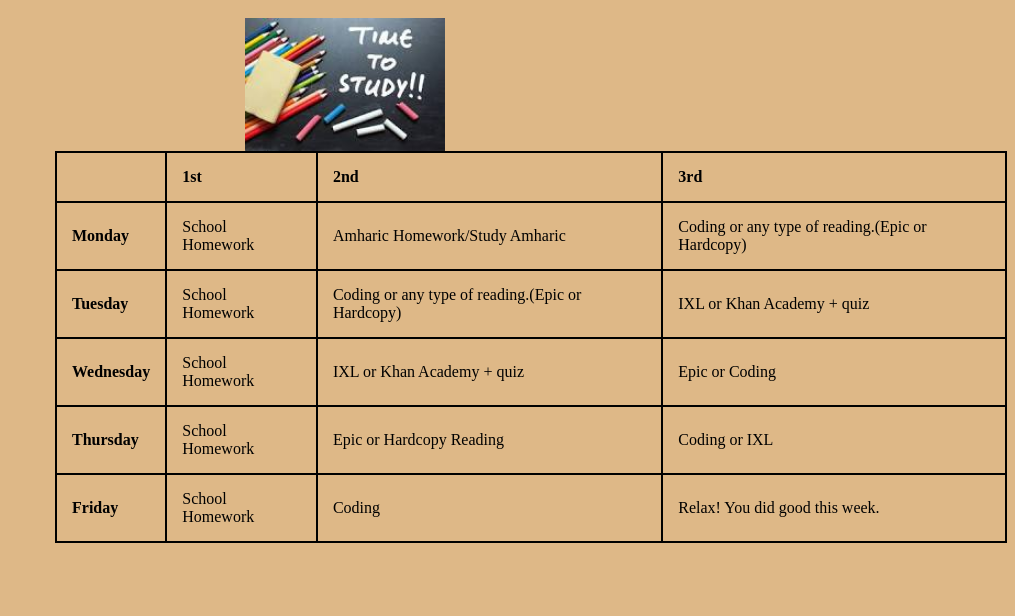
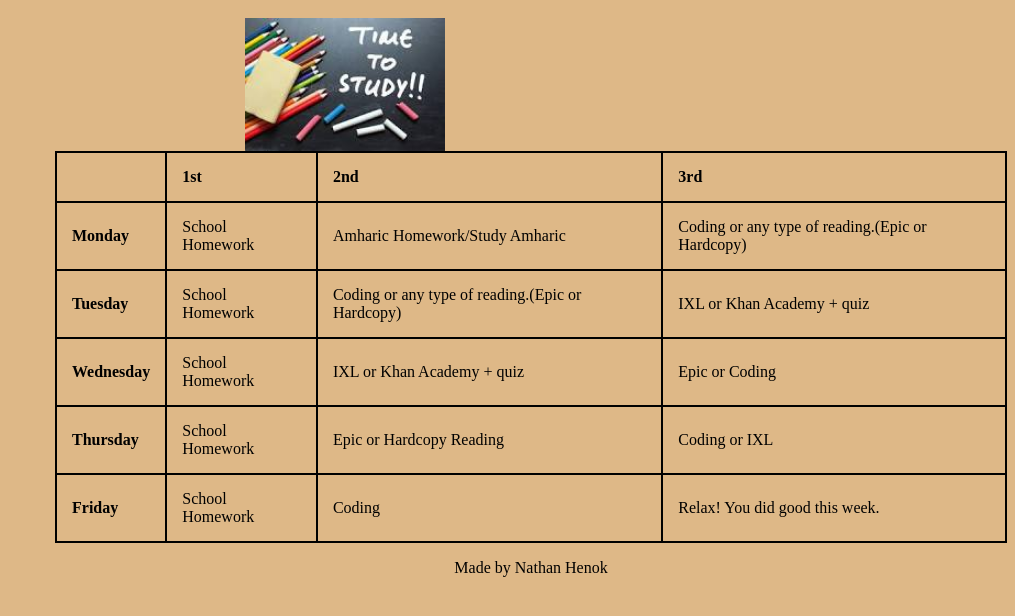
Before and after one commit to NathanVSCode/To-Do, a plain HTML site: page index.html in a window 1280 px wide. Shown: the part 48-664 px from the top of the page, without its empty margins (265-1280 px from the left). Drawn offline with Linux system fonts and the light colour scheme.

Commit message:
Add files via upload

```diff
--- a/form.css
+++ b/form.css
@@ -21,3 +21,6 @@ h1{
 img{
     margin-left:20%
 }
+.Made-by-Nathan-Henok{
+    text-align: center;
+}
--- a/index.html
+++ b/index.html
@@ -52,3 +52,5 @@
 
     </body>
 </html>
+
+<p class="Made-by-Nathan-Henok">Made by Nathan Henok</p>
```
